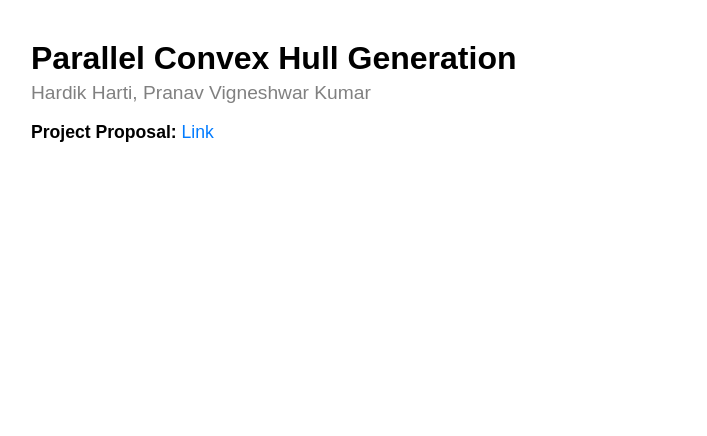
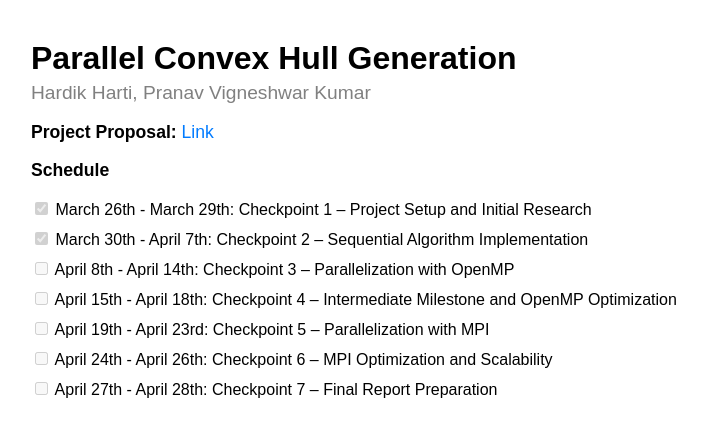
Before and after one commit to pranavnkps/pranavnkps.github.io, a plain HTML site: page index.html in a window 1280 px wide. Shown: the whole page, without its empty margins (9-716 px from the left). Drawn offline with Linux system fonts and the light colour scheme.

Commit message:
Add Schedule

```diff
--- a/index.html
+++ b/index.html
@@ -29,11 +29,29 @@
         a:hover {
             text-decoration: underline;
         }
+        ul.checklist {
+            list-style: none;
+            padding-left: 0;
+        }
+        ul.checklist li {
+            margin: 10px 0;
+        }
     </style>
 </head>
 <body>
     <h1>Parallel Convex Hull Generation</h1>
     <h2>Hardik Harti, Pranav Vigneshwar Kumar</h2>
     <p><strong>Project Proposal:</strong> <a href="https://docs.google.com/document/d/1recF6Kqm9bOlK3f82aoAOc93PGtOaF4pRmS2C6ag_us/edit?usp=sharing">Link</a></p>
+
+    <p><strong>Schedule</strong></p>
+    <ul class="checklist">
+        <li><input type="checkbox" id="cb1" checked disabled><label for="cb1"> March 26th - March 29th: Checkpoint 1 – Project Setup and Initial Research </label></li>
+        <li><input type="checkbox" id="cb2" checked disabled><label for="cb2"> March 30th - April 7th: Checkpoint 2 – Sequential Algorithm Implementation </label></li>
+        <li><input type="checkbox" id="cb3" disabled><label for="cb3"> April 8th - April 14th: Checkpoint 3 – Parallelization with OpenMP </label></li>
+        <li><input type="checkbox" id="cb4" disabled><label for="cb4"> April 15th - April 18th: Checkpoint 4 – Intermediate Milestone and OpenMP Optimization </label></li>
+        <li><input type="checkbox" id="cb5" disabled><label for="cb5"> April 19th - April 23rd: Checkpoint 5 – Parallelization with MPI</label></li>
+        <li><input type="checkbox" id="cb6" disabled><label for="cb6"> April 24th - April 26th: Checkpoint 6 – MPI Optimization and Scalability</label></li>
+        <li><input type="checkbox" id="cb7" disabled><label for="cb7"> April 27th - April 28th: Checkpoint 7 – Final Report Preparation</label></li>
+    </ul>
 </body>
 </html>
```
